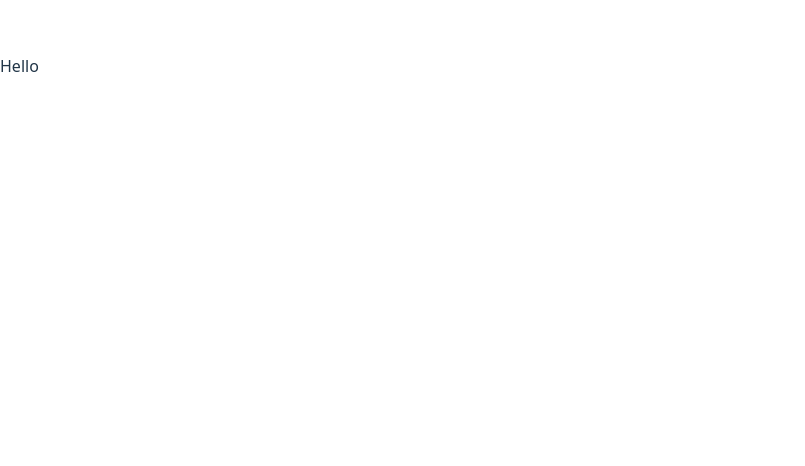
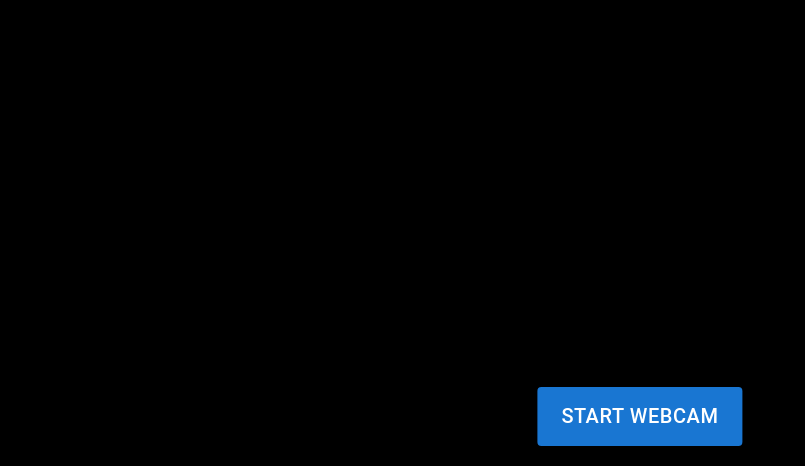
Before and after one commit to pporschen/gamecam, a React (Vite) app: page / in a window 1280 px wide. Shown: the part 334-800 px from the top of the page, without its empty margins (0-805 px from the left). Built offline with nearby package versions, Linux system fonts and the light colour scheme.

Commit message:
Add webcam capture

```diff
--- a/src/App.tsx
+++ b/src/App.tsx
@@ -1,5 +1,17 @@
+import WebcamCapture from "./components/WebcamCapture";
+
+const appStyles = {
+	width: "100vw",
+	height: "100vh",
+	overflow: "hidden",
+};
+
 function App() {
-	return <div>Hello</div>;
+	return (
+		<div className="App" style={appStyles}>
+			<WebcamCapture />
+		</div>
+	);
 }
 
 export default App;
--- /dev/null
+++ b/src/components/WebcamCapture.tsx
@@ -0,0 +1,109 @@
+import { useState, useRef } from "react";
+import { Box, Button } from "@mui/material";
+import BigButton from "./Buttons/BigButton";
+
+const WebcamCapture = () => {
+	const videoRef = useRef<HTMLVideoElement>(null);
+	const canvasRef = useRef<HTMLCanvasElement>(null);
+
+	const [mediaStream, setMediaStream] = useState<MediaStream | null>(null);
+	const [capturedImage, setCapturedImage] = useState<string | null>(null);
+
+	const startWebcam = async () => {
+		try {
+			const stream = await navigator.mediaDevices.getUserMedia({
+				video: true,
+			});
+			if (videoRef.current) {
+				videoRef.current.srcObject = stream;
+			}
+			setMediaStream(stream);
+		} catch (error) {
+			console.error("Error accessing webcam", error);
+		}
+	};
+
+	const stopWebcam = () => {
+		if (mediaStream) {
+			mediaStream.getTracks().forEach((track) => {
+				track.stop();
+			});
+			setMediaStream(null);
+		}
+	};
+
+	const captureImage = () => {
+		if (videoRef.current && canvasRef.current) {
+			const video = videoRef.current;
+			const canvas = canvasRef.current;
+			const context = canvas.getContext("2d");
+
+			if (context && video.videoWidth && video.videoHeight) {
+				canvas.width = video.videoWidth;
+				canvas.height = video.videoHeight;
+
+				context.drawImage(video, 0, 0, canvas.width, canvas.height);
+
+				const imageDataUrl = canvas.toDataURL("image/jpeg");
+				setCapturedImage(imageDataUrl);
+				stopWebcam();
+			}
+		}
+	};
+
+	const resetState = () => {
+		stopWebcam();
+		setCapturedImage(null);
+	};
+
+	return (
+		<Box
+			sx={{
+				position: "relative",
+				width: "100%",
+				height: "100%",
+				display: "flex",
+				justifyContent: "center",
+				alignItems: "center",
+				backgroundColor: "#000",
+			}}
+		>
+			{capturedImage ? (
+				<>
+					<Box component="img" src={capturedImage} alt="Captured" sx={{ width: "100%", borderRadius: 2 }} />
+					<Button variant="contained" color="primary" onClick={resetState} sx={{ position: "absolute", bottom: 20 }}>
+						Reset
+					</Button>
+				</>
+			) : (
+				<>
+					<Box
+						component="video"
+						ref={videoRef}
+						autoPlay
+						muted
+						sx={{
+							width: "100%",
+							height: "100%",
+							objectFit: "cover",
+							borderRadius: 2,
+						}}
+					/>
+					<canvas ref={canvasRef} style={{ display: "none" }} />
+					<BigButton
+						onClick={mediaStream ? resetState : startWebcam}
+						label={mediaStream ? "Stop Webcam" : "Start Webcam"}
+						style={{
+							position: "absolute",
+							bottom: 20,
+							left: "50%",
+							transform: "translateX(-50%)",
+						}}
+					/>
+				</>
+			)}
+		</Box>
+	);
+};
+
+export default WebcamCapture;
```
Also changed, not shown: src/components/Buttons/BigButton.tsx (renamed from src/assets/components/Buttons/BigButton.tsx).
